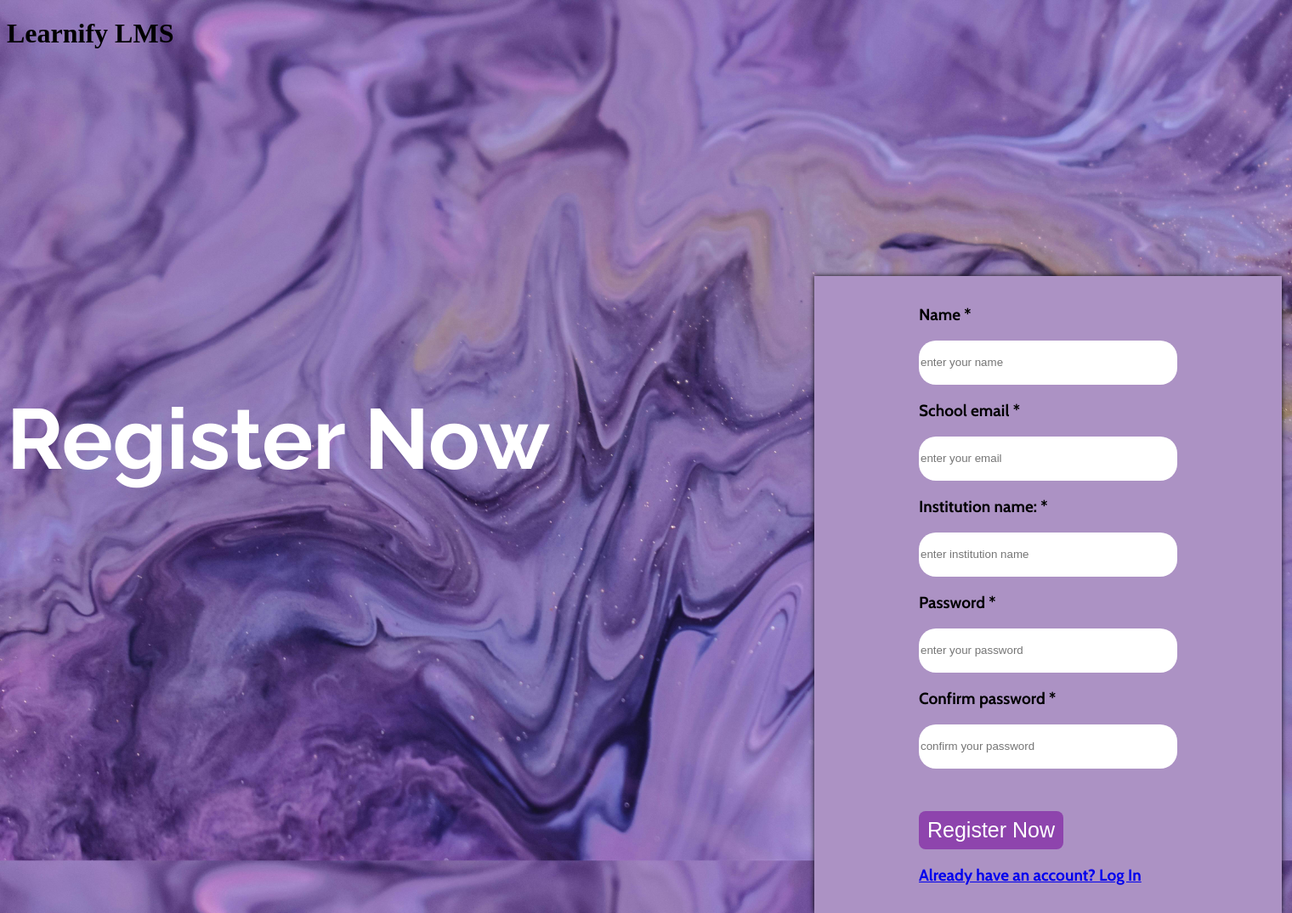
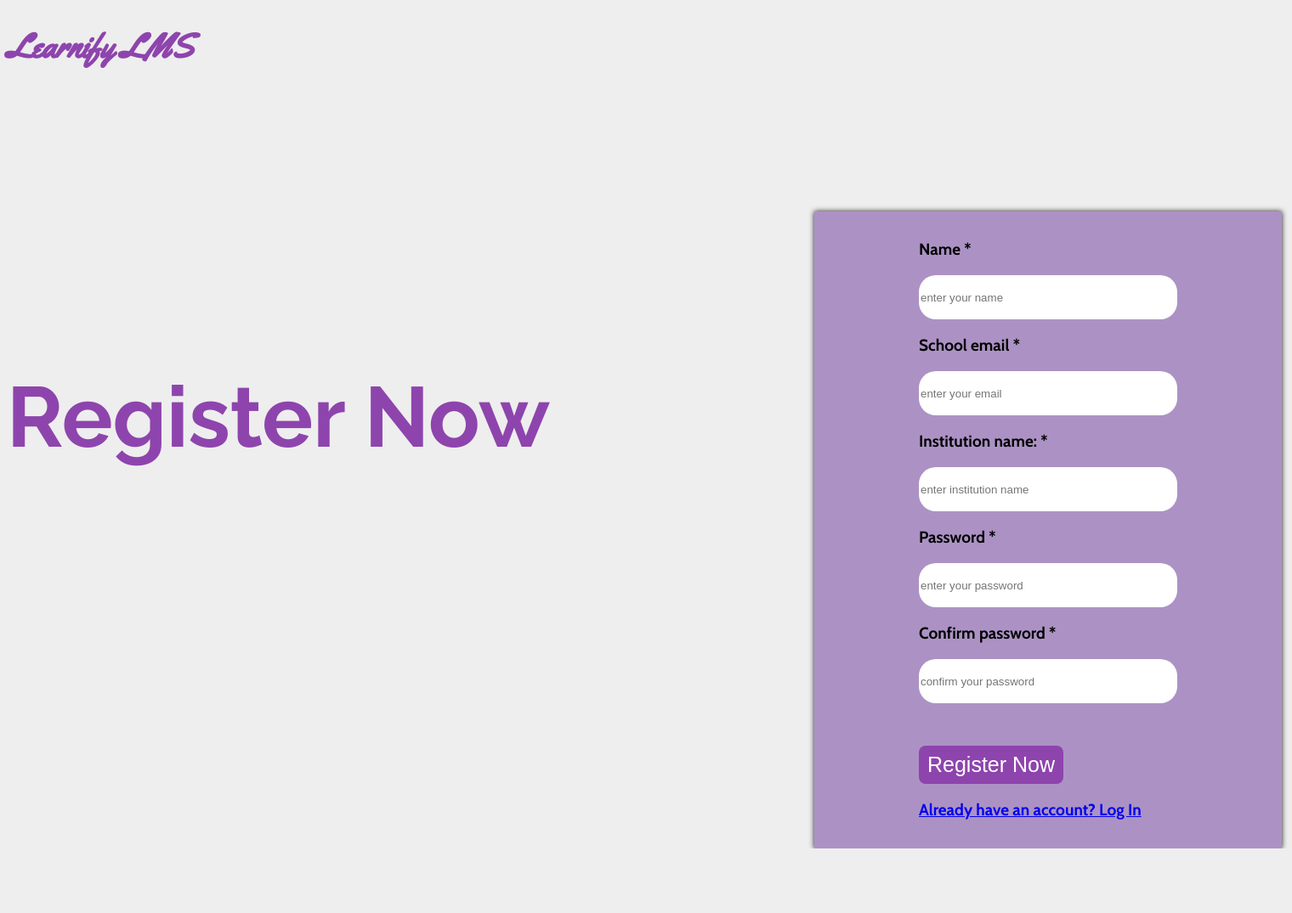
Before and after one commit to webLoversGroup4/LearningManagementSystem, a PHP site: page /view/register.html in a window 1520 px wide. Shown: the whole page at 85% size. After the commit the page ends 999 px from the top, so only its background shows below. Run offline with PHP 8.4, Linux system fonts and the light colour scheme; some libraries are stand-ins or nearby versions.

Commit message:
pre-final commit

```diff
--- a/css/register.css
+++ b/css/register.css
@@ -1,11 +1,11 @@
 body{
-    background-image: url('../images/mural.jpg');
-
+   /* background-image: url('../images/mural.jpg');*/
     background-size: cover;
+    background-color: #eee;
     height: 100vh;
 }
 
-video {
+/*video {
    position: fixed;
    top: 50%;
    left: 50%;
@@ -15,14 +15,27 @@ video {
    height: auto;
    transform: translate(-50%, -50%);
    z-index: -1;
+}*/
+
+.title{
+   margin-top: -40px;
+   text-align: center;
+   font-size: 30px;
+
+}
+
+h1{
+   color: #8e44ad;
+   font-size: 40px;
+   font-family: 'Yellowtail';
 }
 
 
 h3{
     font-family: 'Raleway';
     font-size: 100px;
-    margin-top: 400px;
-    color: white;
+    margin-top: 350px;
+    color:#8e44ad ;
 }
 
 
@@ -30,7 +43,7 @@ h3{
     width: 550px;
     height: 750px;
     margin-left: 950px;
-    margin-top: -350px;
+    margin-top: -400px;
     background-color: rgb(172, 146, 196);
     box-shadow: 0 0px 6px rgba(0, 0, 0, 0.9);
     min-height: calc(100vh - 20rem);
--- a/view/register.html
+++ b/view/register.html
@@ -21,8 +21,7 @@
 </head>
 <body>
 
-   <h1> Learnify LMS</h1>
-
+<h1> Learnify LMS</h1>
 <h3>Register Now</h3>
 <section class="form-container">
 
```
Also changed, not shown: css/loginCSS.css (+3 -7 lines).
